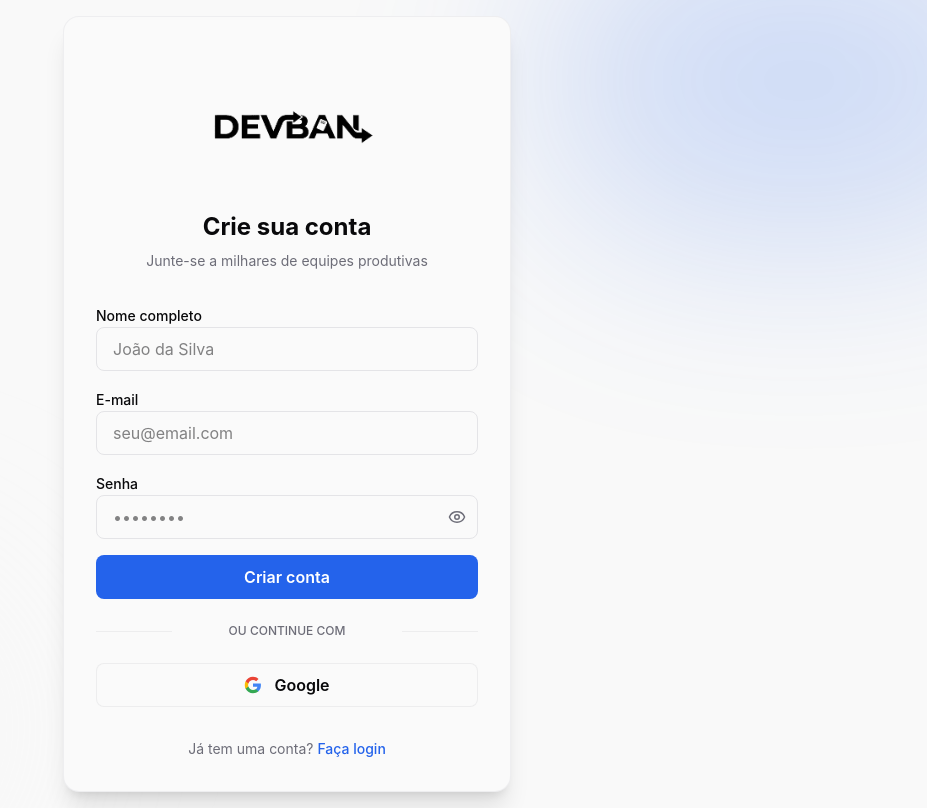
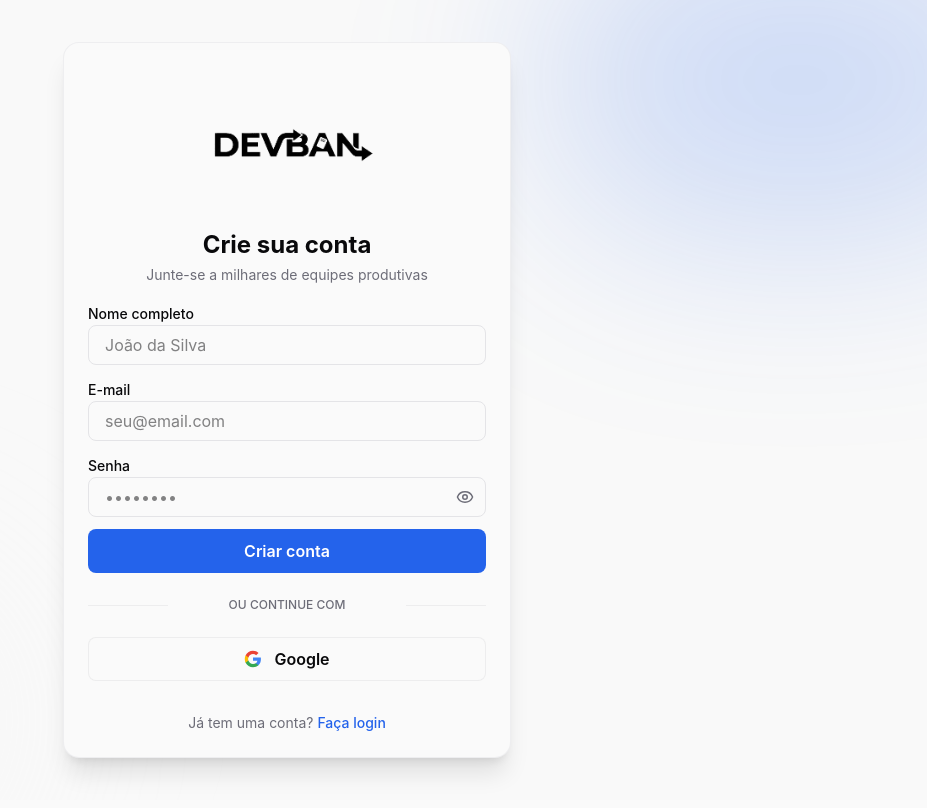
Before and after one commit to 2Kauan/devban, a React (Vite) app: page /register in a window 1280 px wide. Shown: the whole page, without its empty margins (353-1280 px from the left). Built offline with nearby package versions, Linux system fonts and the light colour scheme; no server answers.

Commit message:
style: compress Register form vertical spacing to prevent scrolling

```diff
--- a/src/pages/Auth/Login.tsx
+++ b/src/pages/Auth/Login.tsx
@@ -104,7 +104,7 @@
         className="w-full max-w-md bg-background rounded-2xl shadow-xl border border-border/50 p-8 relative z-10"
       >
         <div className="text-center mb-8">
-          <Link to="/" className="inline-flex items-center justify-center gap-2 -mb-2">
+          <Link to="/" className="inline-flex items-center justify-center gap-2 -mb-16">
             <img src="/logo-devban.webp" alt="DevBan" className="h-39 w-auto object-contain" />
           </Link>
           <h2 className="text-2xl font-bold text-foreground">
--- a/src/pages/Auth/Register.tsx
+++ b/src/pages/Auth/Register.tsx
@@ -84,47 +84,47 @@
         initial={{ opacity: 0, y: 20 }}
         animate={{ opacity: 1, y: 0 }}
         transition={{ duration: 0.5 }}
-        className="w-full max-w-md bg-background rounded-2xl shadow-xl border border-border/50 p-8 relative z-10"
+        className="w-full max-w-md bg-background rounded-2xl shadow-xl border border-border/50 p-6 relative z-10"
       >
-        <div className="text-center mb-8">
-          <Link to="/" className="inline-flex items-center justify-center gap-2 -mb-2">
+        <div className="text-center mb-4">
+          <Link to="/" className="inline-flex items-center justify-center gap-2 -mb-16">
             <img src="/logo-devban.webp" alt="DevBan" className="h-39 w-auto object-contain" />
           </Link>
           <h2 className="text-2xl font-bold text-foreground">Crie sua conta</h2>
-          <p className="text-muted-foreground mt-2 text-sm">Junte-se a milhares de equipes produtivas</p>
+          <p className="text-muted-foreground mt-1 text-sm">Junte-se a milhares de equipes produtivas</p>
         </div>
 
-        <form className="space-y-4" onSubmit={handleSubmit(onSubmit)}>
-          <div className="space-y-2">
+        <form className="space-y-3" onSubmit={handleSubmit(onSubmit)}>
+          <div className="space-y-1">
             <label className="text-sm font-medium text-foreground">Nome completo</label>
             <input
               type="text"
               placeholder="João da Silva"
               {...register('name')}
-              className="w-full h-11 px-4 rounded-lg border border-input bg-background focus:outline-none focus:ring-2 focus:ring-primary/50 transition-all"
+              className="w-full h-10 px-4 rounded-lg border border-input bg-background focus:outline-none focus:ring-2 focus:ring-primary/50 transition-all"
             />
             {errors.name && <p className="text-xs text-destructive mt-1">{errors.name.message}</p>}
           </div>
 
-          <div className="space-y-2">
+          <div className="space-y-1">
             <label className="text-sm font-medium text-foreground">E-mail</label>
             <input
               type="email"
               placeholder="seu@email.com"
               {...register('email')}
-              className="w-full h-11 px-4 rounded-lg border border-input bg-background focus:outline-none focus:ring-2 focus:ring-primary/50 transition-all"
+              className="w-full h-10 px-4 rounded-lg border border-input bg-background focus:outline-none focus:ring-2 focus:ring-primary/50 transition-all"
             />
             {errors.email && <p className="text-xs text-destructive mt-1">{errors.email.message}</p>}
           </div>
 
-          <div className="space-y-2">
+          <div className="space-y-1">
             <label className="text-sm font-medium text-foreground">Senha</label>
             <div className="relative">
               <input
                 type={showPassword ? 'text' : 'password'}
                 placeholder="••••••••"
                 {...register('password')}
-                className="w-full h-11 pl-4 pr-10 rounded-lg border border-input bg-background focus:outline-none focus:ring-2 focus:ring-primary/50 transition-all"
+                className="w-full h-10 pl-4 pr-10 rounded-lg border border-input bg-background focus:outline-none focus:ring-2 focus:ring-primary/50 transition-all"
               />
               <button
                 type="button"
```
